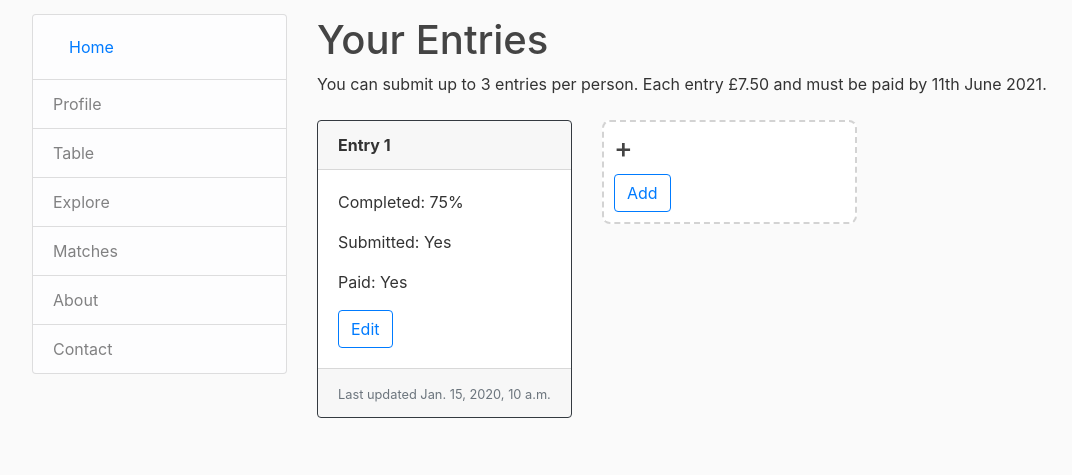
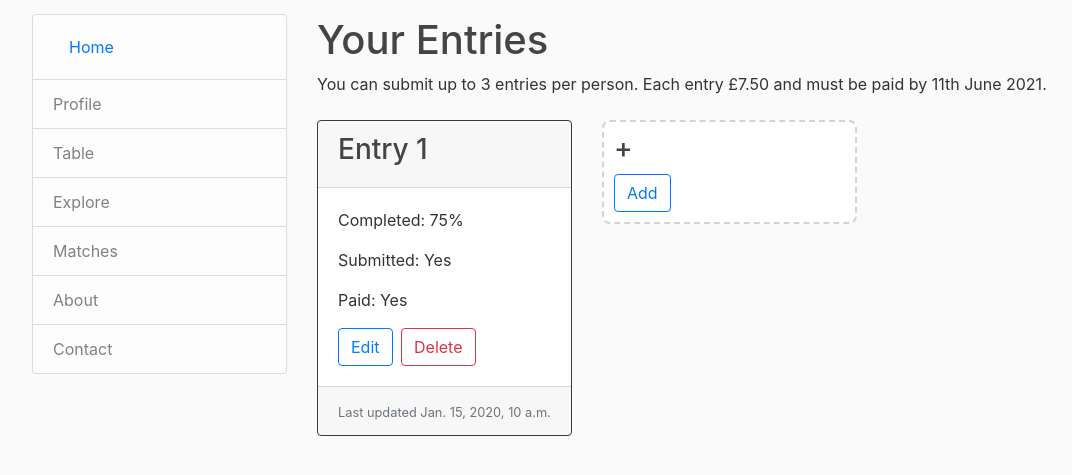
Before and after one commit to dansarno/the-football-game-website, a Django app: page /enter/ in a window 1280 px wide. Shown: the part 56-531 px from the top of the page, without its empty margins (53-1125 px from the left). Run offline with Django 3.2, Linux system fonts and the light colour scheme; a user stored in the database is signed in; tables that the repository leaves empty hold one stand-in row (values such as "Sample post"); grey boxes marked "Sample" are stand-in pictures; parts of the project's set-up code (start-up, migrations or seed data) failed here and were passed over.

Commit message:
Added placeholder for a delete entry button

```diff
--- a/gamesite/enter/templates/enter/index.html
+++ b/gamesite/enter/templates/enter/index.html
@@ -8,12 +8,13 @@
   {% for entry in entries %}
     <div class="col-md-6 col-lg-4">
       <div class="card border-dark mb-4">
-        <div class="card-header"><b>Entry {{ forloop.counter }}</b></div>
+        <div class="card-header"><h3>Entry {{ forloop.counter }}</h3></div>
         <div class="card-body">
           <p class="card-text">Completed: 75%</p>
           <p class="card-text">Submitted: {{ entry.has_submitted|yesno:"Yes,No" }}</p>
           <p class="card-text">Paid: {{ entry.has_paid|yesno:"Yes,No" }}</p>
-          <a href="{% url 'enter:entry' entry.id %}" class="btn btn-outline-primary">Edit</a>
+          <a href="{% url 'enter:entry' entry.id %}" class="btn btn-outline-primary mr-1">Edit</a>
+          <a href="#" class="btn btn-outline-danger">Delete</a>
         </div>
         <div class="card-footer">
           <small class="text-muted">Last updated {{ entry.date_updated}}</small>
```
